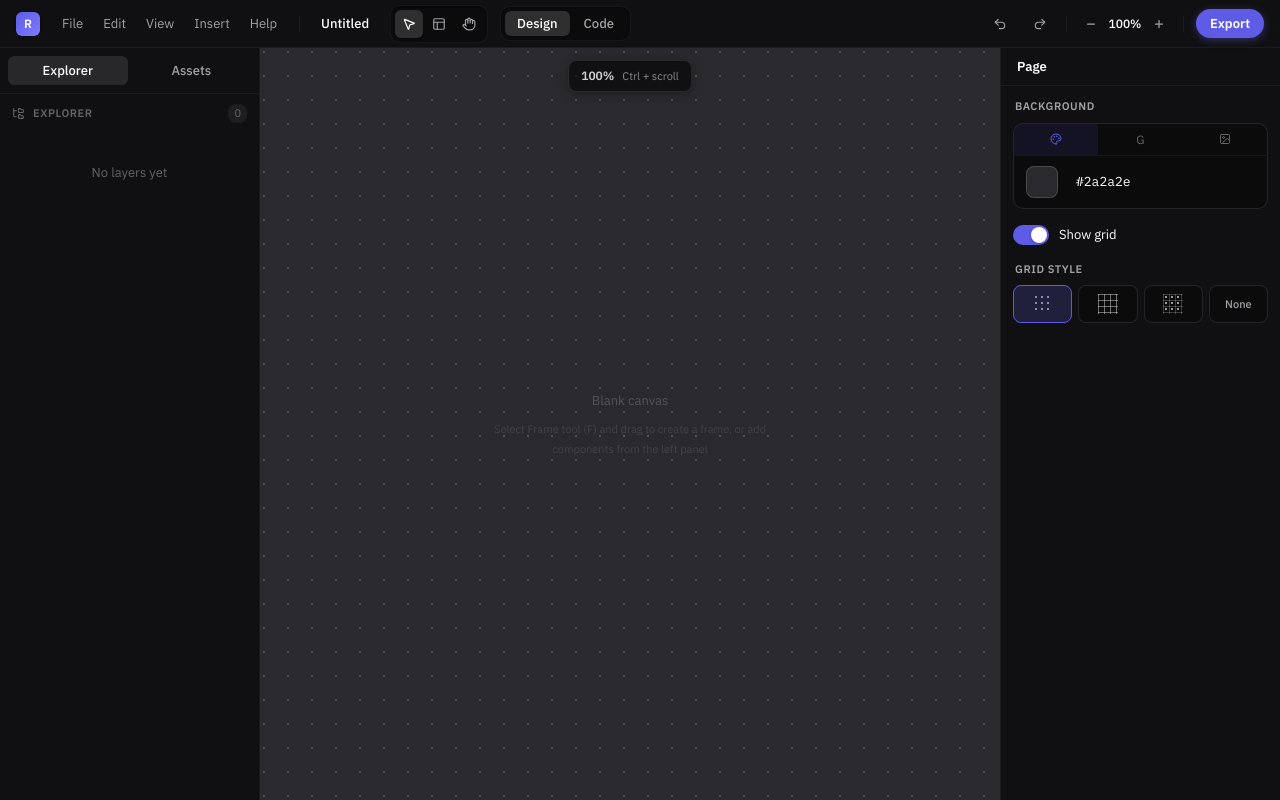
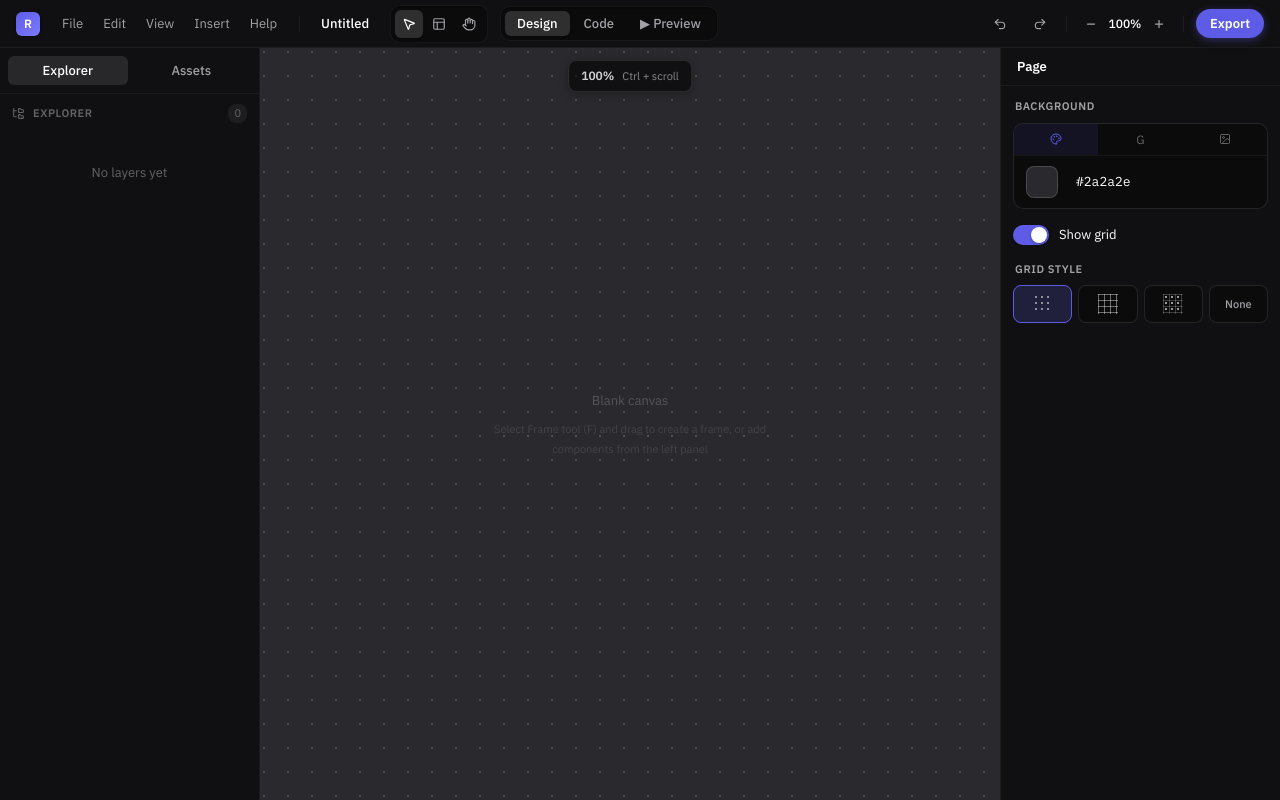
Before and after one commit to Haze-W/Main-Haze-Website, a Next.js app: page /editor in a window 1280 px wide. Built offline with nearby package versions, Linux system fonts and the light colour scheme.

Commit message:
Add PreviewPanel to EditorShell component

```diff
--- a/src/components/editor-v2/EditorShell.tsx
+++ b/src/components/editor-v2/EditorShell.tsx
@@ -53,6 +53,7 @@ import { ExportModal } from "@/components/editor/ExportModal";
 import { IconPickerModal } from "@/components/editor/IconPickerModal";
 import { ComponentsPanel } from "./ComponentsPanel";
 import { PropertiesPanel } from "./PropertiesPanel";
+import { PreviewPanel } from "./PreviewPanel";
 import type { SceneNode } from "@/lib/editor/types";
 import styles from "./EditorShell.module.css";
 
@@ -700,14 +701,14 @@ export function EditorShell() {
 
         {/* Mode tabs */}
         <div className={styles.modeTabs}>
-          {(["design", "code"] as const).map((m) => (
+          {(["design", "code", "preview"] as const).map((m) => (
             <button
               key={m}
               type="button"
               className={`${styles.modeTab} ${mode === m ? styles.modeActive : ""}`}
               onClick={() => setMode(m)}
             >
-              {m === "design" ? "Design" : "Code"}
+              {m === "design" ? "Design" : m === "code" ? "Code" : "▶ Preview"}
             </button>
           ))}
         </div>
@@ -823,6 +824,7 @@ export function EditorShell() {
             {mode === "design" && <Canvas />}
             {mode === "code" && <CodePanel />}
             {mode === "settings" && <SettingsPanel />}
+            {mode === "preview" && <PreviewPanel />}
           </main>
 
           {/* Right panel */}
```
